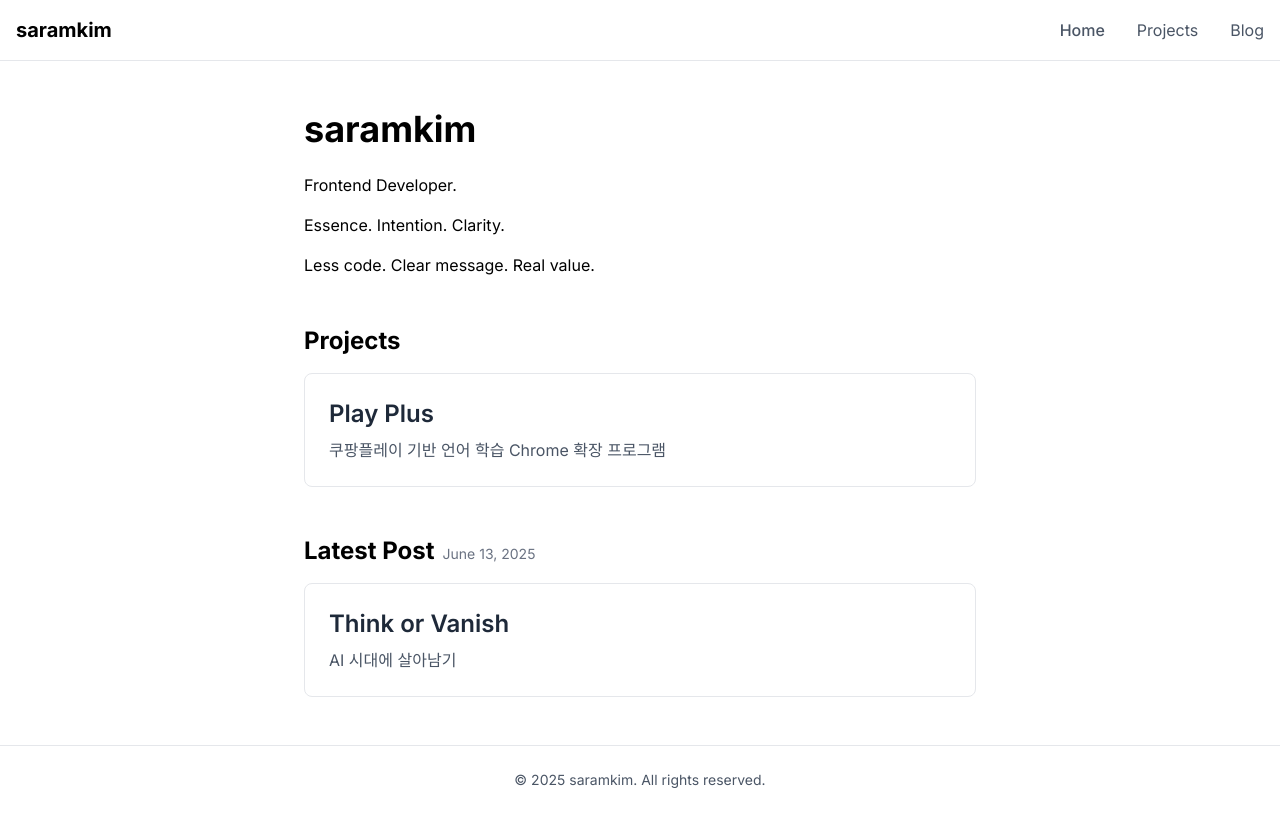
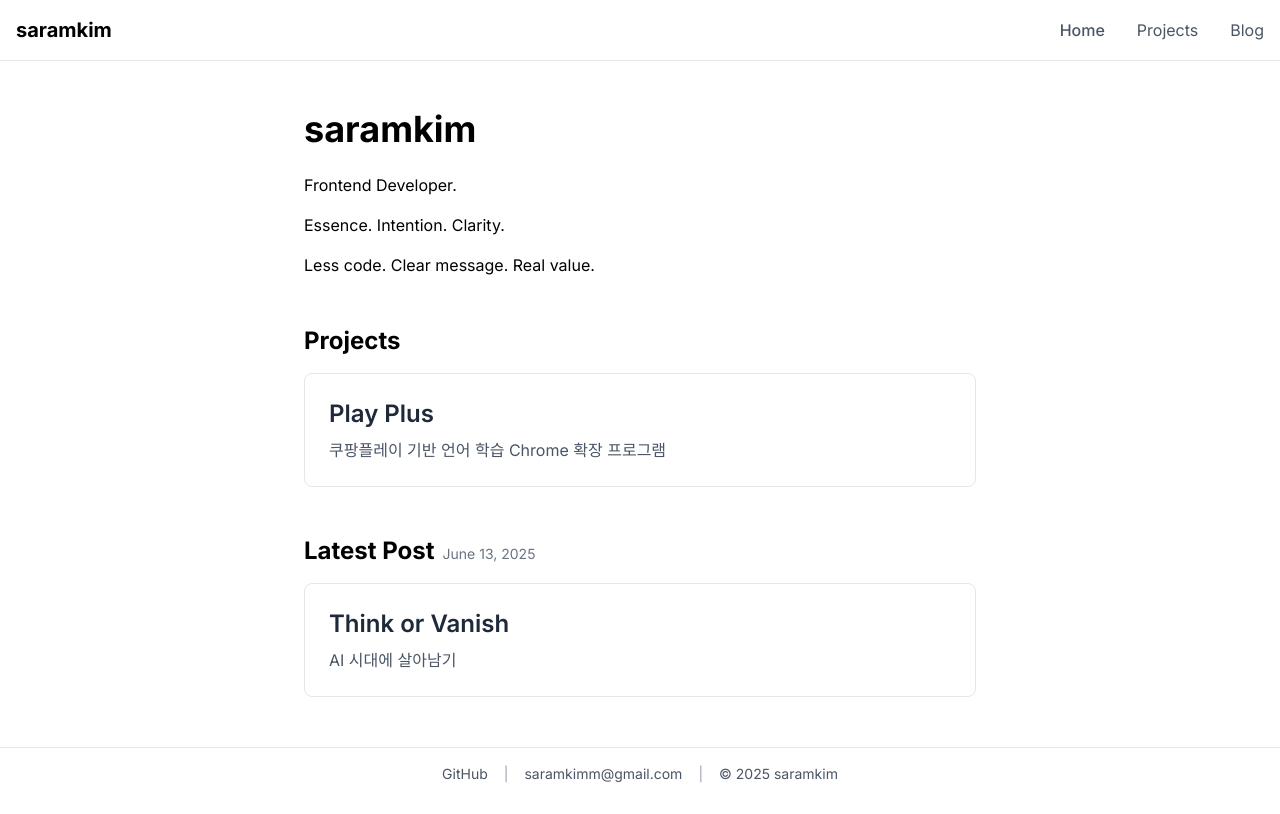
Before and after one commit to saramkim/saramkim.com, a Next.js app: page / in a window 1280 px wide. Built offline with nearby package versions, Linux system fonts and the light colour scheme.

Commit message:
feat(footer): update footer layout and add GitHub and email links

```diff
--- a/components/footer.tsx
+++ b/components/footer.tsx
@@ -2,9 +2,25 @@ const Footer = () => {
   const currentYear = new Date().getFullYear();
 
   return (
-    <footer className='border-t border-gray-200 py-6 px-4'>
+    <footer className='border-t border-gray-200 p-4'>
       <div className='container mx-auto max-w-4xl text-center text-gray-600 text-sm'>
-        <p>© {currentYear} saramkim. All rights reserved.</p>
+        <div className='flex justify-center items-center gap-4 flex-wrap'>
+          <a
+            href='https://github.com/saramkim'
+            target='_blank'
+            rel='noopener noreferrer'
+            className='hover:text-gray-900 transition-colors'
+            aria-label='GitHub'
+          >
+            GitHub
+          </a>
+          <span className='text-gray-400'>|</span>
+          <a href='mailto:saramkimm@gmail.com' className='hover:text-gray-900 transition-colors' aria-label='Email'>
+            saramkimm@gmail.com
+          </a>
+          <span className='text-gray-400 hidden sm:inline'>|</span>
+          <span>© {currentYear} saramkim</span>
+        </div>
       </div>
     </footer>
   );
```
